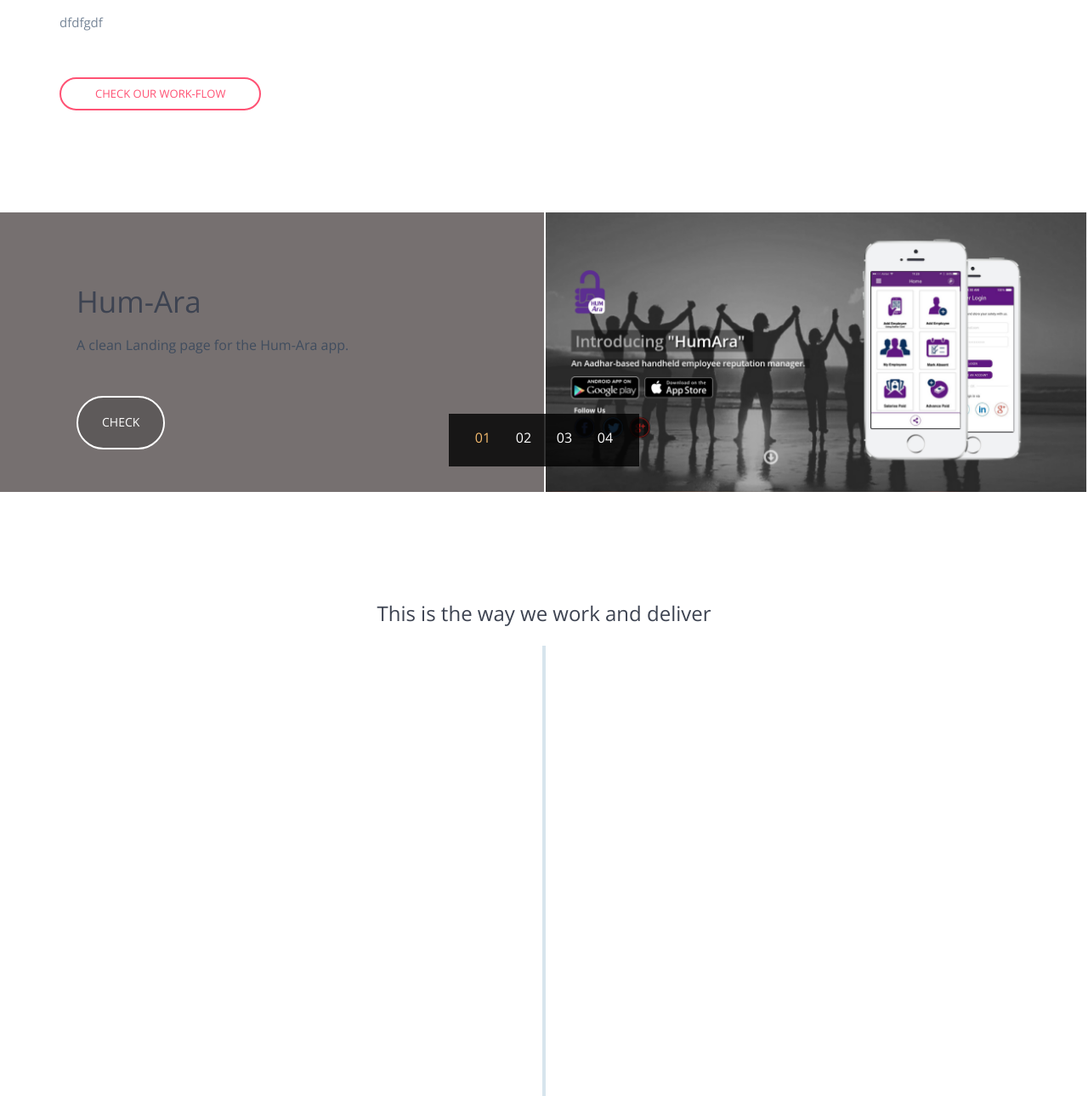
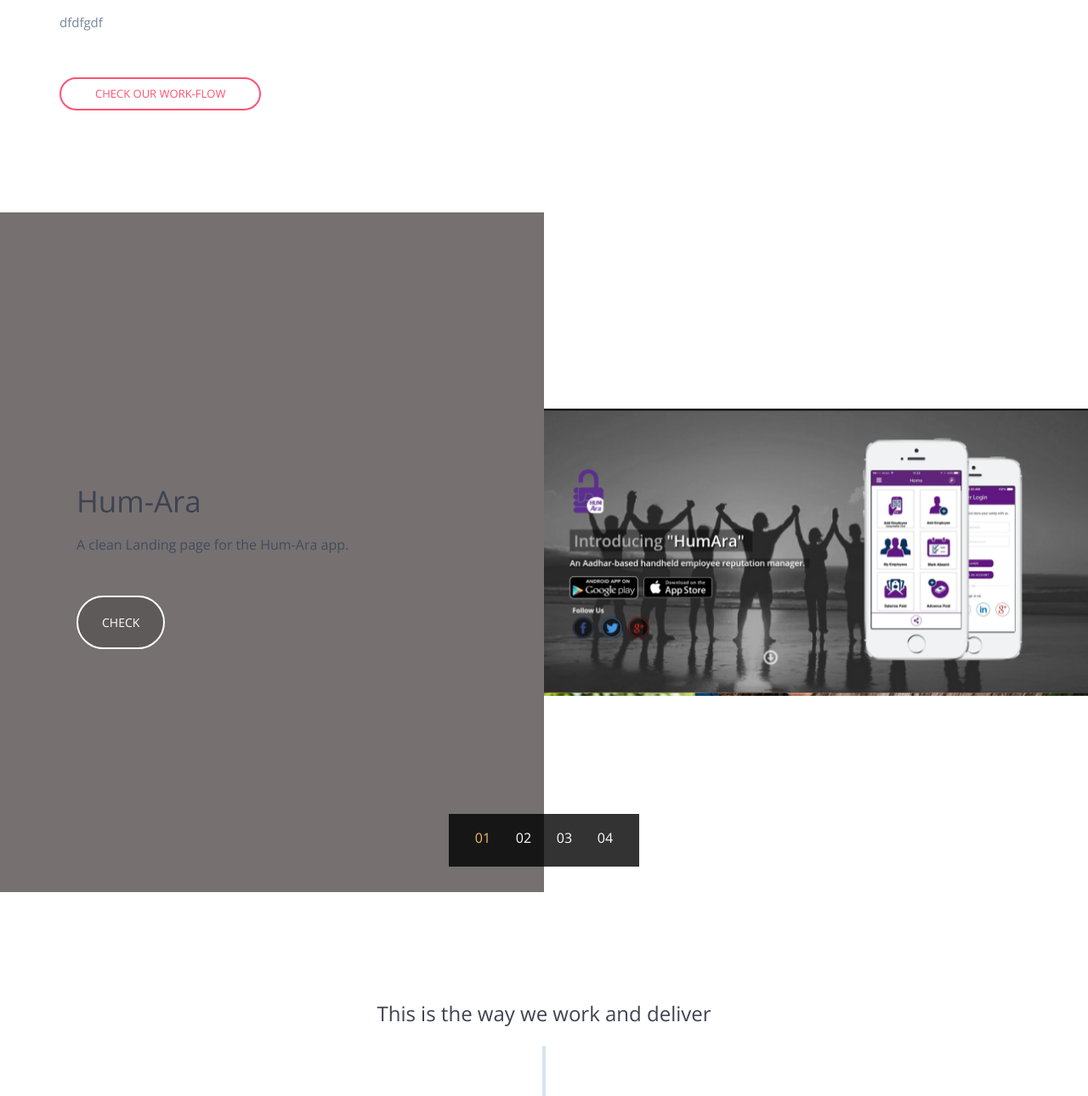
Before and after one commit to Scaledesk/scaledesk_landingpage, a PHP site: page / in a window 1280 px wide. Shown: the part 2464-3754 px from the top of the page at 85% size. Run offline with PHP 8.4, Linux system fonts and the light colour scheme; some libraries are stand-ins or nearby versions.

Commit message:
previous changes made in portfolio

```diff
--- a/pointy-slider/css/style.css
+++ b/pointy-slider/css/style.css
@@ -30,7 +30,7 @@
 -------------------------------- */
 .cd-slider-wrapper {
   position: relative;
-  height: 329px;
+  height: 100vh;
   padding: 10px;
 }
 @media only screen and (min-width: 900px) {
```
